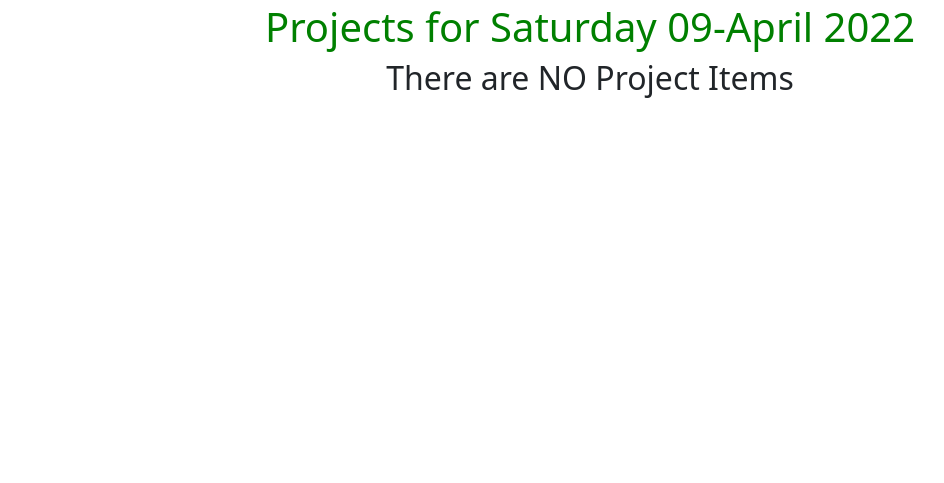
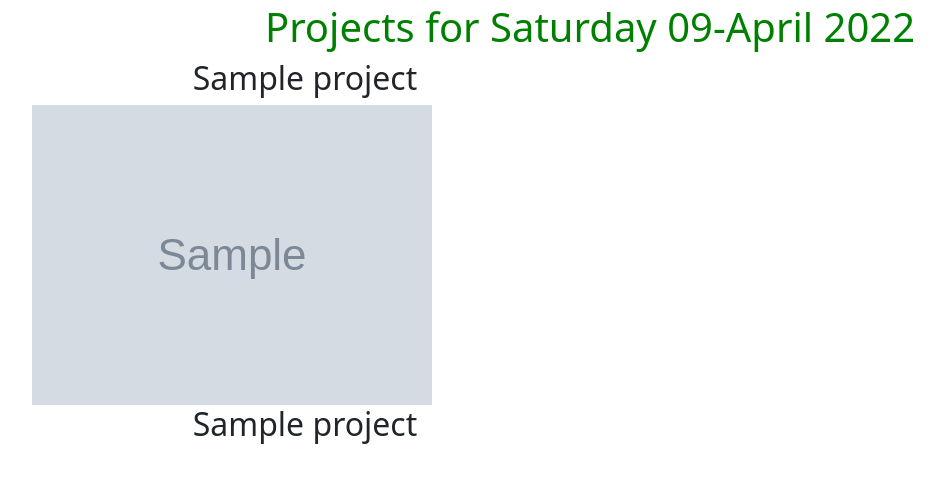
Before and after one commit to jerushaotieno/Awwards, a Django app: page / in a window 1280 px wide. Shown: the part 51-534 px from the top of the page, without its empty margins (50-994 px from the left). Run offline with Django 3.2, Linux system fonts and the light colour scheme; tables that the repository leaves empty hold one stand-in row (values such as "Sample post"); grey boxes marked "Sample" are stand-in pictures; some libraries are stand-ins or nearby versions.

Commit message:
install django-registration; update code to display projects on the site

```diff
--- a/awwards/templates/all-projects/today-projects.html
+++ b/awwards/templates/all-projects/today-projects.html
@@ -5,17 +5,17 @@
 <div class="container">
 
     <!-- Looping through projects   -->
-    {% for projects_item in projects %}
+    {% for projects_item in awwards %}
 
     <div class="row">
         <!-- displaying Projects Items -->
         <div class="col-xs-6 col-sm-6 col-md-6 col-lg-6">
             <h2 class="text-center"> {{ projects_item.title }} </h2>
+            <img src="{{projects_item.image.url}}" class="img-responsive" alt="Image">
             </div>
 
             <!--Display projects item images  -->
             <div class="col-xs-6 col-sm-6 col-md-6 col-lg-6">
-                <img src="{{projects_item.project_image.url}}" class="img-responsive" alt="Image">
             </div>
 
         </div>
--- a/awwards/views.py
+++ b/awwards/views.py
@@ -15,7 +15,7 @@
 
 def projects_today(request):
     date = dt.date.today()
-    awwards = Project.projects_of_day()
+    awwards = Project.objects.all()
     return render(request, 'all-projects/today-projects.html', {"date": date,"awwards":awwards})
 
 
```
Also changed, not shown: images/media/howdy-design-family-cover-2_9E3eWHm.jpg (deleted), images/media/howdy-design-family-cover-2_9eCaY38.jpg (deleted), images/media/howdy-design-family-cover-2_PBBB2Eq.jpg (deleted), images/media/howdy-design-family-cover-2_Rek6S9b.jpg (deleted), images/media/howdy-design-family-cover-2_Z3U9dxi.jpg (deleted), images/media/howdy-design-family-cover-2_bhs14z9.jpg (deleted), images/media/howdy-design-family-cover-2_fUpXiXq.jpg (deleted), images/media/howdy-design-family-cover-2_k1wAkwm.jpg (deleted), images/media/howdy-design-family-cover-2_lq17CC1.jpg (deleted), media/images/arup-report.jpg (renamed from images/media/arup-report.jpg), media/images/dr-dabber-experience.jpg (renamed from images/media/dr-dabber-experience.jpg), media/images/guiding-principles.jpg (renamed from images/media/guiding-principles.jpg), media/images/howdy-design-family-cover-2.jpg (renamed from images/media/howdy-design-family-cover-2.jpg), media/images/i-killed-a-cactus-cover-3.jpg (renamed from images/media/i-killed-a-cactus-cover-3.jpg), 2 more files, 1 other file.
